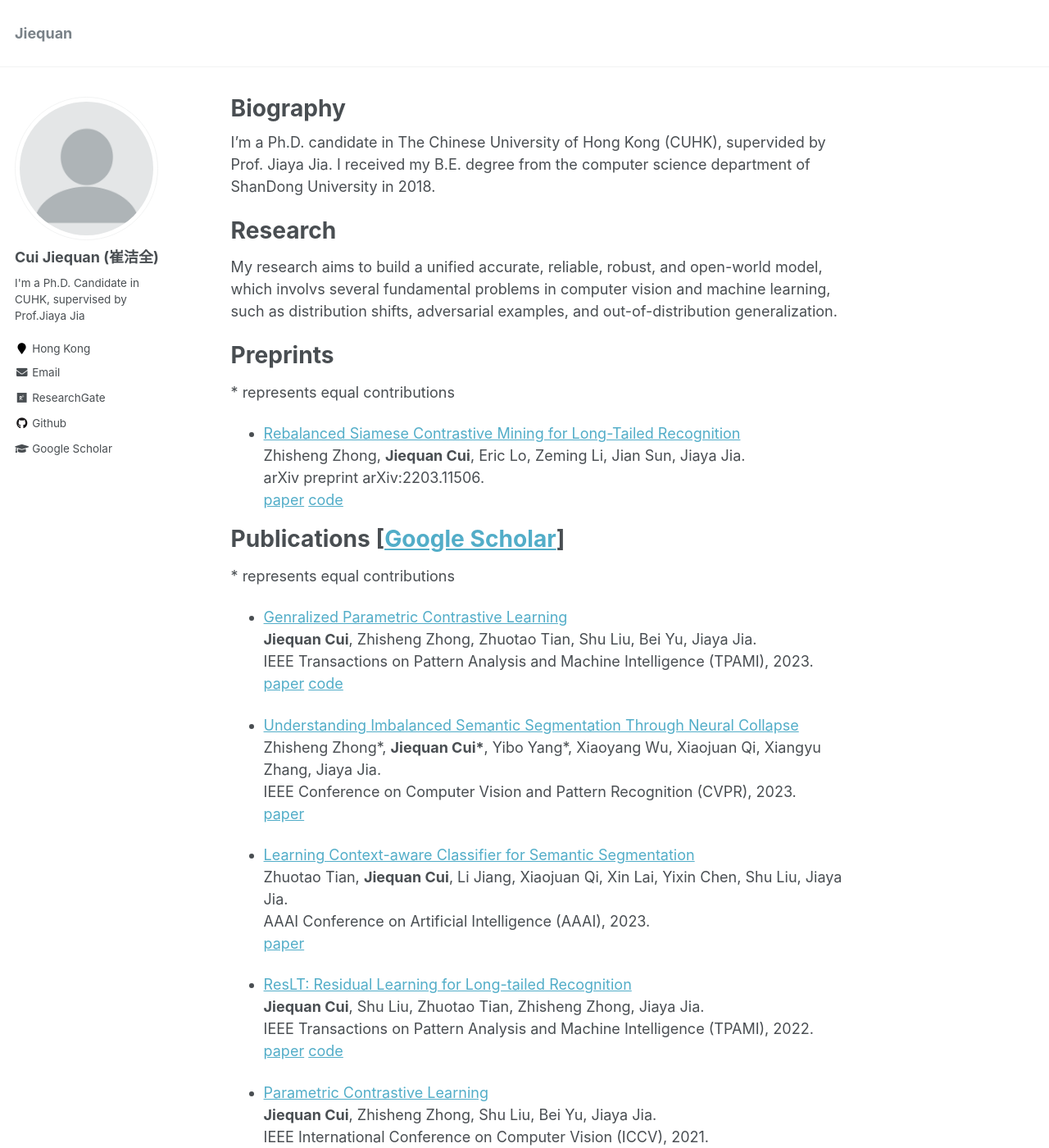
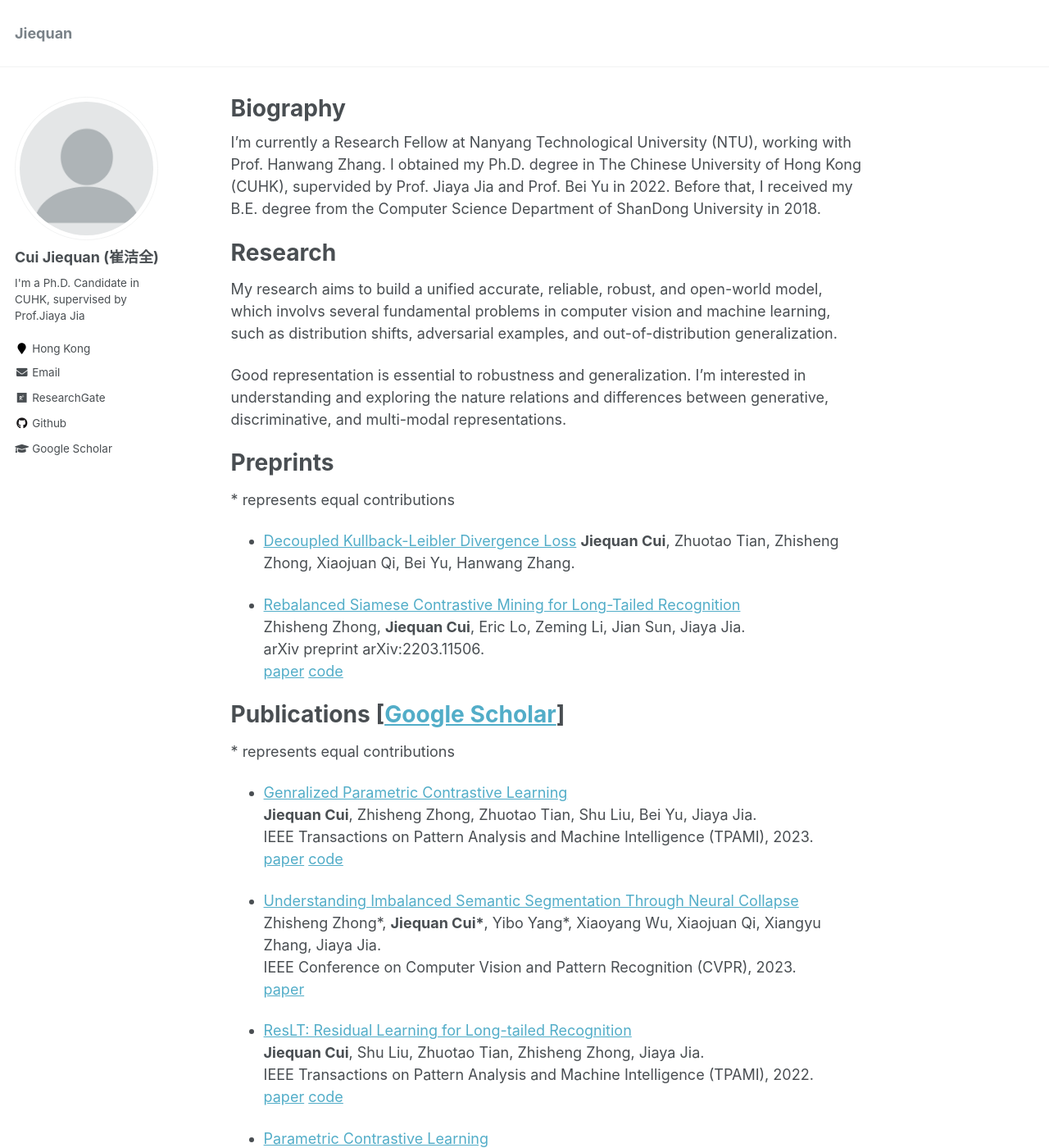
Before and after one commit to jiequancui/jiequancui.github.io, a Jekyll site: the page built from _pages/about.md, in a window 1280 px wide and 1400 px high. Shown: the whole window at 82% size. Built offline with Jekyll 4.4.1, drawn with Linux system fonts in a browser that asks for light colours; some of the changed text lies outside the part shown.

Commit message:
2023-0913

```diff
--- a/_pages/about.md
+++ b/_pages/about.md
@@ -7,8 +7,8 @@ redirect_from:
   - /about/
   - /about.html
 ---
-
-I'm a Ph.D. candidate in The Chinese University of Hong Kong (CUHK), supervided by Prof. Jiaya Jia. I received my B.E. degree from the computer science department of ShanDong University in 2018.
+I'm currently a Research Fellow at Nanyang Technological University (NTU), working with Prof. Hanwang Zhang.
+I obtained my Ph.D. degree in The Chinese University of Hong Kong (CUHK), supervided by Prof. Jiaya Jia and Prof. Bei Yu in 2022. Before that, I received my B.E. degree from the Computer Science Department of ShanDong University in 2018.
 
 
 
@@ -16,10 +16,16 @@ Research
 ======
 My research aims to build a unified accurate, reliable, robust, and open-world model, which involvs several fundamental problems in computer vision and machine learning, such as distribution shifts, adversarial examples, and out-of-distribution generalization.
 
+Good representation is essential to robustness and generalization. I'm interested in understanding and exploring the nature relations and differences between generative, discriminative, and multi-modal representations.
+
+
 
 Preprints
 ======
 \* represents equal contributions
+
+* [Decoupled Kullback-Leibler Divergence Loss](https://arxiv.org/pdf/2305.13948.pdf)
+  **Jiequan Cui**, Zhuotao Tian, Zhisheng Zhong, Xiaojuan Qi, Bei Yu, Hanwang Zhang.
 
 * [Rebalanced Siamese Contrastive Mining for Long-Tailed Recognition](https://arxiv.org/pdf/2203.11506)
   Zhisheng Zhong, **Jiequan Cui**, Eric Lo, Zeming Li, Jian Sun, Jiaya Jia.
@@ -41,11 +47,6 @@ Publications \[[Google Scholar](https://scholar.google.com/citations?user=KbXLN2
   IEEE Conference on Computer Vision and Pattern Recognition (CVPR), 2023.
   [paper](https://arxiv.org/pdf/2301.01100)
 
-* [Learning Context-aware Classifier for Semantic Segmentation](https://jiaya.me/papers/Zhuotao_AAAI_2022.pdf)
-  Zhuotao Tian, **Jiequan Cui**, Li Jiang, Xiaojuan Qi, Xin Lai, Yixin Chen, Shu Liu, Jiaya Jia.
-  AAAI Conference on Artificial Intelligence (AAAI), 2023.
-  [paper](https://jiaya.me/papers/Zhuotao_AAAI_2022.pdf)
-
 * [ResLT: Residual Learning for Long-tailed Recognition](https://arxiv.org/pdf/2101.10633.pdf)
   **Jiequan Cui**, Shu Liu, Zhuotao Tian, Zhisheng Zhong, Jiaya Jia.
   IEEE Transactions on Pattern Analysis and Machine Intelligence (TPAMI), 2022.
```
Also changed, not shown: other parts of _pages/about.md (+10 -4 lines).
